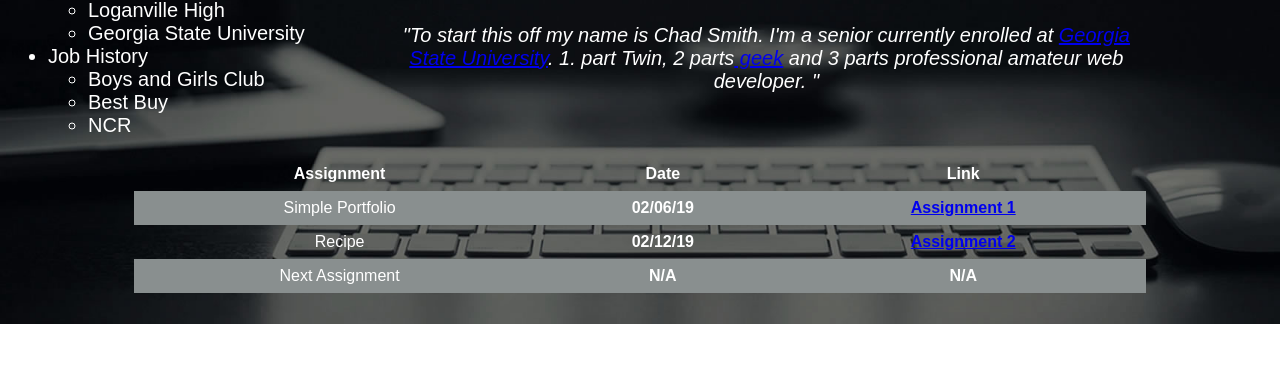
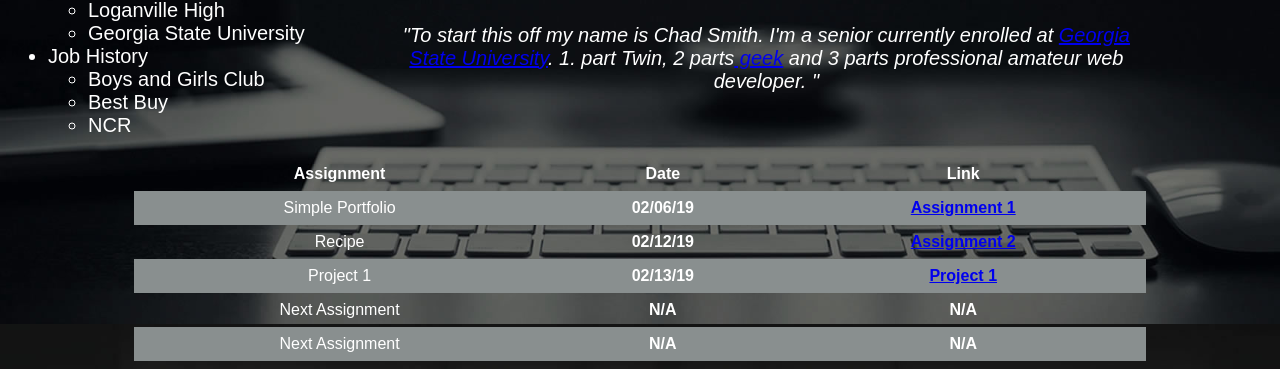
Before and after one commit to ChadS/chads.github.io, a plain HTML site: page index.html in a window 1280 px wide. Shown: the part 476-845 px from the top of the page. Before the commit the page ends 800 px from the top, so only its background shows below. Drawn offline with Linux system fonts and the light colour scheme.

Commit message:
Updates assignment table
Added past assignments to the table.

```diff
--- a/index.html
+++ b/index.html
@@ -1,5 +1,6 @@
 <!DOCTYPE html>
 <html lang="en-US">
+
 <head>
   <meta charset="utf-8" />
   <meta http-equiv="X-UA-Compatible" content="IE=edge" />
@@ -7,6 +8,7 @@
   <meta name="viewport" content="width=device-width, initial-scale=1" />
   <link rel="stylesheet" type="text/css" media="screen" href="main.css" />
 </head>
+
 <body>
   <!-- Nav bar -->
   <div class="topnav">
@@ -79,12 +81,22 @@
       <tr>
         <td>Simple Portfolio</td>
         <th>02/06/19</th>
-          <th><a href="http://chads.github.io">Assignment 1</a></th>
+        <th><a href="http://codd.cs.gsu.edu/~csmith324/assignment1/index.html">Assignment 1</a></th>
       </tr>
       <tr>
         <td>Recipe</td>
         <th>02/12/19</th>
         <th><a href="http://codd.cs.gsu.edu/~csmith324/assignment2/program1.html">Assignment 2</a> </th>
+      </tr>
+      <tr>
+        <td>Project 1</td>
+        <th>02/13/19</th>
+        <th><a href="http://codd.cs.gsu.edu/~csmith324/project1/index.html">Project 1</a></th>
+      </tr>
+      <tr>
+        <td>Next Assignment</td>
+        <th>N/A</th>
+        <th>N/A</th>
       </tr>
       <tr>
         <td>Next Assignment</td>
@@ -95,4 +107,5 @@
   </div>
   <!-- End of table -->
 </body>
+
 </html>
```
Lines whose indentation alone changed are shown as unchanged.
